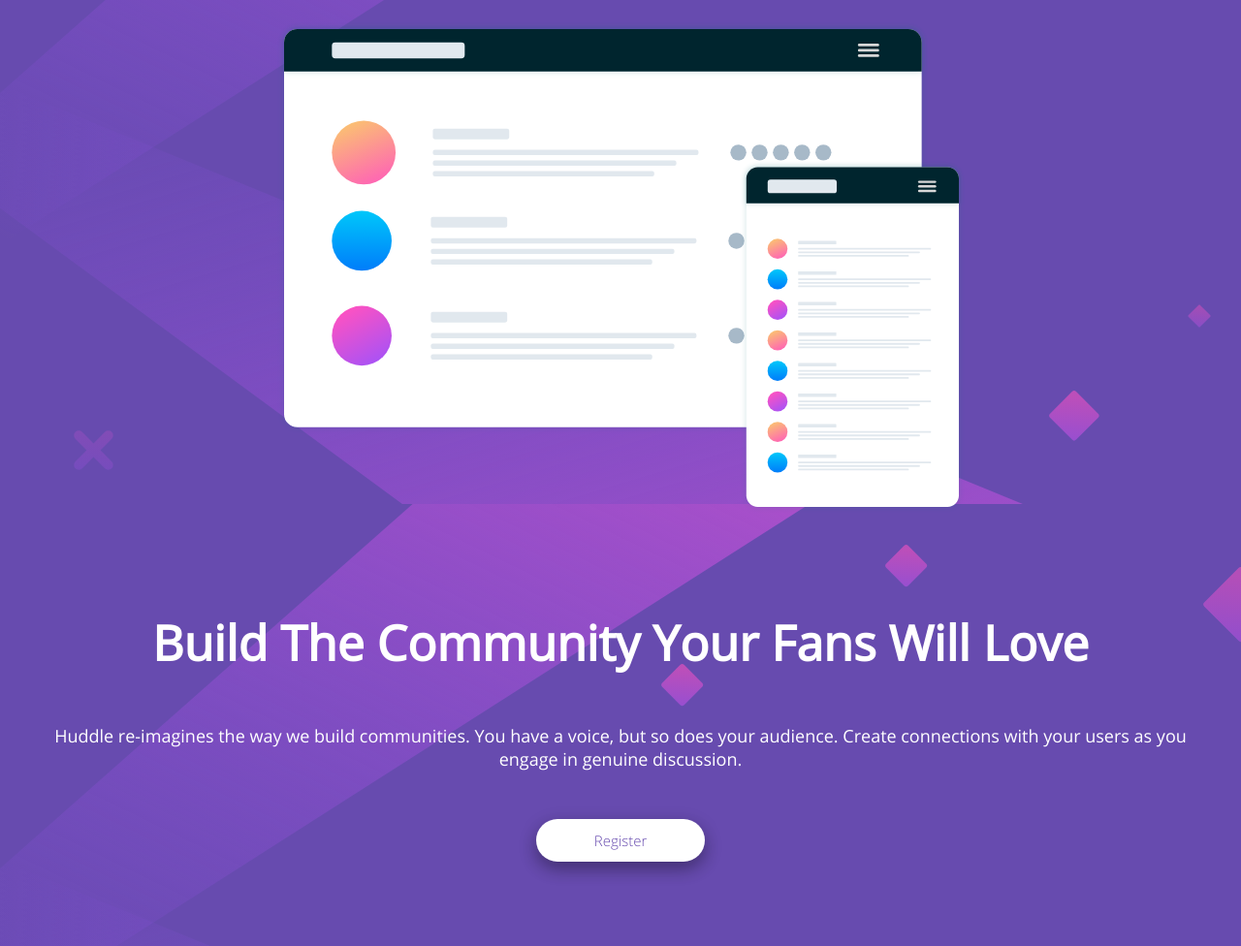
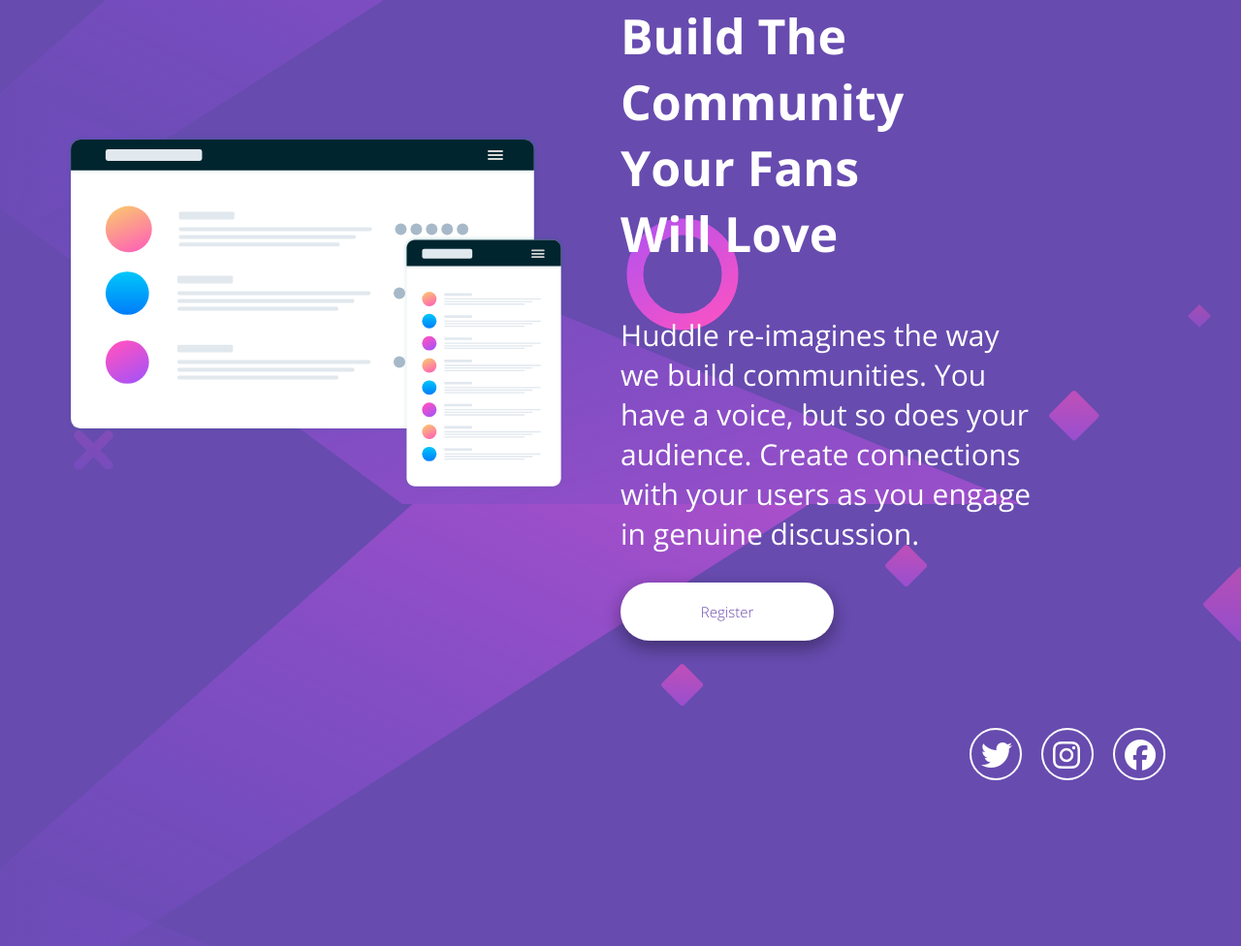
Before and after one commit to DaraIjose/ReskillAmericansWeek5, a plain HTML site: page index.html in a window 1280 px wide. Shown: the part 280-1256 px from the top of the page at 97% size. Drawn offline with Linux system fonts and the light colour scheme.

Commit message:
Add files via upload

```diff
--- a/Week5a1.css
+++ b/Week5a1.css
@@ -18,69 +18,64 @@
 body {
     background-color: hsl(257, 40%, 49%);
     background-image: url(backgroundimages/bg-desktop.svg);
-    display: flex;
-    flex-direction: column;
-
 }
 
 header {
-    padding: 60px;
+    padding: 50px;
 }
-
 .wrapper {
-    text-align: center;
-    padding: 40px 40px;
     display: flex;
-    flex-direction: column;
     align-items: center;
-}
-
-.image {
-    max-width: 100%;
-
+    margin: 60px;
 }
 
 .sec-1 {
-    width: 90%;
-    height: auto;
-    text-align: center;
-    margin: 50px;
+    flex: 1;
 }
-
-p {
+.sec-2 {
+    flex: 1;
+    width: 100%;
     color: white;
 }
-
+.image {
+    width: 90%;
+}
 .build {
+    font-family: opensansbold;
     font-size: 50px;
-    font-family: opensans;
-    font-weight: 700;
+    width: 50%;
 }
 
 .huddle {
     font-family: opensans;
-    font-size: 18px;
-    font-weight: 400;
-    margin-bottom: 50px;
+    font-size: 30px;
+    width: 75%;
+}
 
-}
 button{
     border-radius: 40px;
     background-color: white;
     border: none;
+    width: 220px;
+    height: 60px;
     padding: 12px 60px;
     color: hsl(257, 40%, 49%);
     display: inline-block;
     font-size: 15px;
     font-family: opensanslight;
+    font-weight: 400;
     box-shadow: 0 8px 16px 0 rgba(0,0,0,0.2), 0 6px 20px 0 rgba(0,0,0,0.19);
     margin-bottom: 30px;
 }
 
 footer {
     color: white;
-    padding: 0 30px;
-    text-align: right;
+    /* padding: 0 30px;
+    text-align: right; */
+    display: flex;
+    justify-content: flex-end;
+    margin-right: 60px;
+    margin-bottom: 100%;
 }
 
 .icon {
@@ -94,85 +89,47 @@
     text-align: right;
 }
 .fa-twitter {
-    margin-top: 9px;
-    margin-right: 9px;
+    margin-top: 10px;
+    margin-left: 10px;
 }
 
 .fa-instagram {
-    margin-top: 9px;
-    margin-right: 9px;
+    margin-top: 10px;
+    margin-left: 10px;
 }
 
 .fa-facebook {
-    margin-top: 9px;
-    margin-right: 9px;
+    margin-top: 10px;
+    margin-left: 10px;
 }
 
-/* iphone*/
-@media (min-width: 375px) {
-
-    .sec-1 {
-        display: block;
-        margin-left: auto;
-        margin-right: auto;
-
-    }
-    .wrapper {
-        margin: 20px auto;
-        padding: 40px;
-    }
-    .sec-2 {
-        display: block;
-        margin-left: auto;
-        margin-right: auto;
-        width: 100%;
-    }
-    footer {
-        text-align: center;
-        margin-bottom: ;
-        color: white;
-        padding: 0 30px;
-        text-align: center;
-        display: flex;
-        justify-content: center;
-        }
-    .fa-twitter {
-        margin-top: 9px;
-        margin-left: 9px;
-        }
-
-    .fa-instagram {
-        margin-top: 9px;
-        margin-left: 9px;
-        }
-
-    .fa-facebook {
-            margin-top: 9px;
-            margin-left: 9px;
-        }
-}
-
-@media (min-width: 1440px) {
+@media screen and (max-width: 800px) {
     .wrapper {
         display: flex;
         flex-direction: row;
+        justify-content: space-between;
+        align-items: center;
+        text-align: center;
+    }
+    .image {
+        width: 300px;
+    }
+    .sec-1 {
+        display: flex;
+        flex: 1;
+    }
+    .sec-2 {
+        display: flex;
+        flex: 1;
+        text-align: center;
+        padding: 30px;
+        width: 100%;
+        height: 460px;
     }
     footer {
-        text-align: right;
-        margin-bottom: ;
         color: white;
-        padding: 0 30px;
         display: flex;
-        margin-left: 55%;
-
-    }
-    .icon {
-        text-align: right;
-    }
-
-    .sec-2 {
-        padding-left: 80px;
-        padding-right: 80px;
-        margin-right: 400px;
+        justify-content: center;
+        margin-bottom: 100px;
     }
 }
--- a/index.html
+++ b/index.html
@@ -3,7 +3,7 @@
         <title>Week 5 Assignment 1</title>
         <link rel="stylesheet" href="Week5a1.css">
         <script src="https://kit.fontawesome.com/7562ea2086.js" crossorigin="anonymous"></script>
-
+        <meta name="viewport" content="width=device-width, initial-scale=.0">
     </head>
 
     <body>
```
